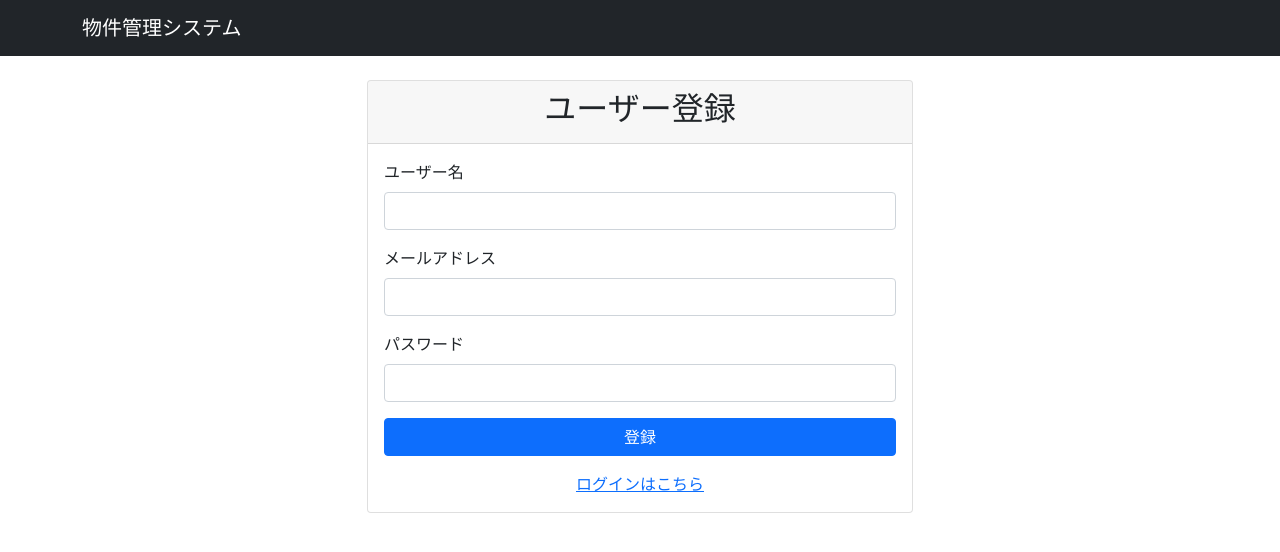
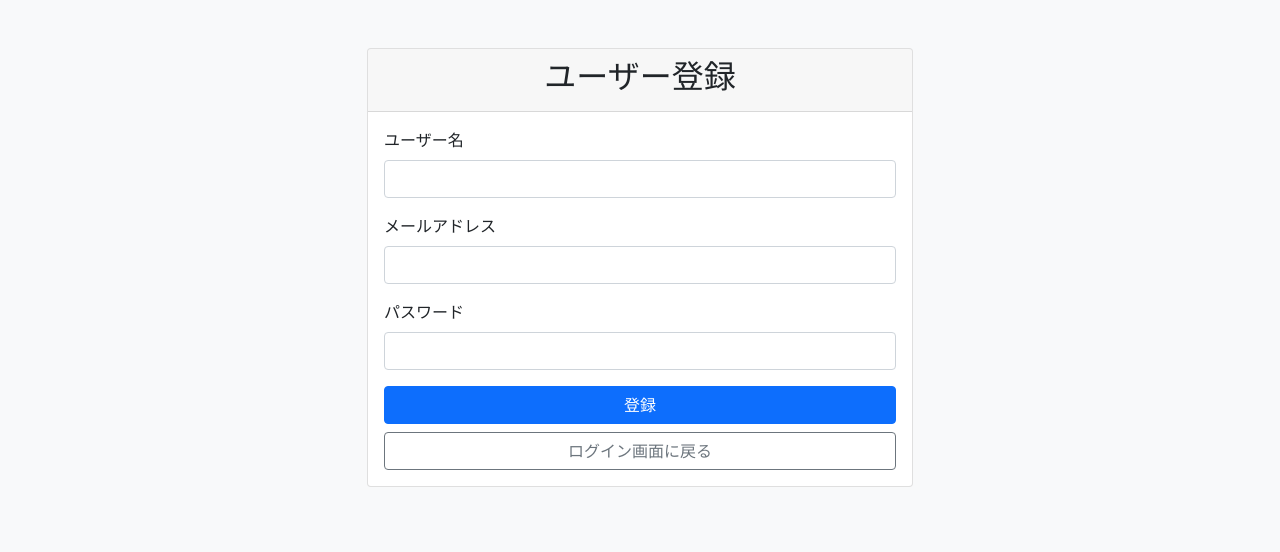
Before and after one commit to kikuoo/yosan_07, a Flask app: page /register in a window 1280 px wide. Shown: the top 552 px of the page. Run offline with Flask 3, Linux system fonts and the light colour scheme; parts of the project's set-up code (start-up, migrations or seed data) failed here and were passed over; some libraries are stand-ins or nearby versions.

Commit message:
250228-08

```diff
--- a/app.py
+++ b/app.py
@@ -699,8 +699,10 @@ def register():
             )
             user.set_password(request.form['password'])
 
-            db.session.add(user)
-            db.session.commit()
+            # データベースに保存
+            with app.app_context():
+                db.session.add(user)
+                db.session.commit()
 
             flash('ユーザー登録が完了しました')
             return redirect(url_for('login'))
--- a/templates/register.html
+++ b/templates/register.html
@@ -1,14 +1,29 @@
-{% extends "base.html" %}
-
-{% block content %}
-<div class="row justify-content-center">
+<!DOCTYPE html>
+<html lang="ja">
+<head>
+    <meta charset="UTF-8">
+    <meta name="viewport" content="width=device-width, initial-scale=1.0">
+    <title>ユーザー登録 - 予算管理システム</title>
+    <link href="https://cdn.jsdelivr.net/npm/bootstrap@5.1.3/dist/css/bootstrap.min.css" rel="stylesheet">
+</head>
+<body class="bg-light">
+    <div class="container">
+        <div class="row justify-content-center mt-5">
             <div class="col-md-6">
                 <div class="card">
                     <div class="card-header">
                         <h2 class="text-center">ユーザー登録</h2>
                     </div>
                     <div class="card-body">
-                <form method="post">
+                        {% with messages = get_flashed_messages() %}
+                            {% if messages %}
+                                {% for message in messages %}
+                                    <div class="alert alert-info">{{ message }}</div>
+                                {% endfor %}
+                            {% endif %}
+                        {% endwith %}
+
+                        <form method="POST" action="{{ url_for('register') }}">
                             <div class="mb-3">
                                 <label for="username" class="form-label">ユーザー名</label>
                                 <input type="text" class="form-control" id="username" name="username" required>
@@ -23,13 +38,14 @@
                             </div>
                             <div class="d-grid gap-2">
                                 <button type="submit" class="btn btn-primary">登録</button>
+                                <a href="{{ url_for('login') }}" class="btn btn-outline-secondary">ログイン画面に戻る</a>
                             </div>
                         </form>
-                <div class="text-center mt-3">
-                    <a href="{{ url_for('login') }}">ログインはこちら</a>
                     </div>
                 </div>
             </div>
         </div>
     </div>
-{% endblock %}
+    <script src="https://cdn.jsdelivr.net/npm/bootstrap@5.1.3/dist/js/bootstrap.bundle.min.js"></script>
+</body>
+</html>
```
Lines whose indentation alone changed are shown as unchanged.
